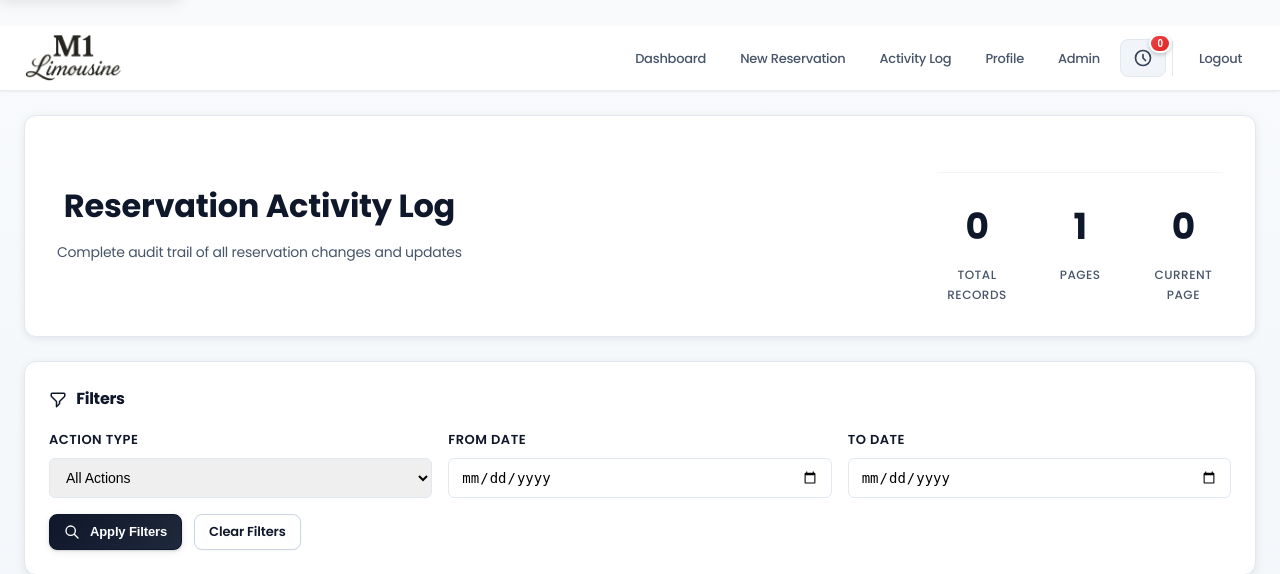
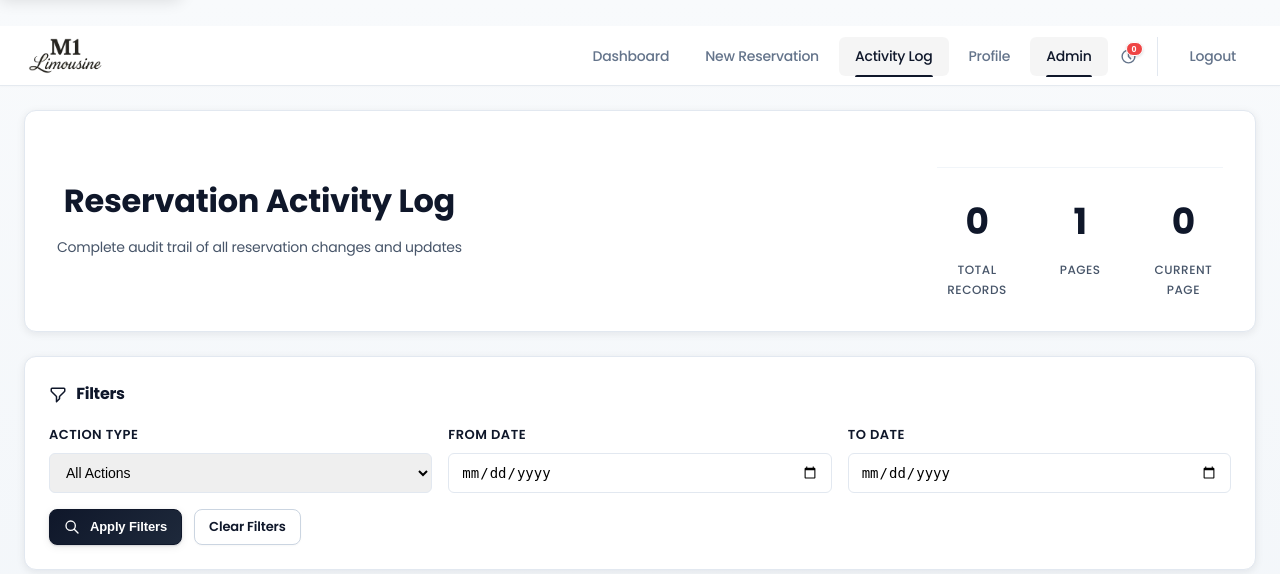
Before and after one commit to ysalha2003/m1limo, a Django app: page /admin/reservation-activity/ in a window 1280 px wide. Shown: the top 574 px of the page. Run offline with Django 5.2, Linux system fonts and the light colour scheme; the visitor is signed in with stand-in values (Sample User, id 1); data comes from the database, SQL or seed files in the repository; data that the repository does not hold is empty.

Commit message:
style: Refactor navigation styles for improved consistency and responsiveness; add active link highlighting

```diff
--- a/templates/base.html
+++ b/templates/base.html
@@ -248,24 +248,23 @@
            NAVIGATION - Modern Glass Effect
            ================================= */
         nav {
-            background: rgba(255, 255, 255, 0.95);
-            backdrop-filter: blur(16px) saturate(180%);
-            -webkit-backdrop-filter: blur(16px) saturate(180%);
-            border-bottom: 1px solid rgba(226, 232, 240, 0.8);
+            background: white;
+            border-bottom: 1px solid rgba(203, 213, 225, 0.5);
             position: sticky;
             top: 0;
             z-index: 1000;
-            box-shadow: 0 1px 3px rgba(0, 0, 0, 0.04), 0 1px 2px rgba(0, 0, 0, 0.02);
+            box-shadow: 0 1px 2px rgba(0, 0, 0, 0.02);
+            height: 60px;
         }
 
         .nav-container {
             max-width: 1280px;
             margin: 0 auto;
-            padding: 0 1.5rem;
+            padding: 0 28px;
             display: flex;
             justify-content: space-between;
             align-items: center;
-            min-height: 64px;
+            height: 60px;
         }
 
         .logo {
@@ -325,32 +324,50 @@
 
         .nav-links {
             display: flex;
-            gap: 6px;
+            gap: 4px;
             align-items: center;
         }
 
         .nav-link {
-            padding: 7px 14px;
-            border-radius: var(--radius);
+            padding: 8px 16px;
+            border-radius: 6px;
             text-decoration: none;
-            color: var(--text-secondary);
+            color: #64748b;
             font-weight: 500;
-            font-size: 13px;
-            transition: var(--transition);
+            font-size: 14px;
+            transition: all 0.15s ease;
             white-space: nowrap;
+            position: relative;
         }
 
         .nav-link:hover {
-            background: var(--primary-light);
+            background: #f8fafc;
+            color: #1e293b;
+        }
+
+        .nav-link.active {
             color: var(--primary);
+            background: rgba(4, 8, 20, 0.04);
+        }
+
+        .nav-link.active::after {
+            content: '';
+            position: absolute;
+            bottom: -1px;
+            left: 16px;
+            right: 16px;
+            height: 2px;
+            background: var(--primary);
+            border-radius: 2px 2px 0 0;
         }
 
         .user-info {
             display: flex;
             align-items: center;
-            gap: 12px;
-            padding-left: 12px;
-            border-left: 1px solid var(--border);
+            gap: 4px;
+            padding-left: 16px;
+            margin-left: 8px;
+            border-left: 1px solid #e2e8f0;
         }
 
         .user-name {
@@ -369,38 +386,37 @@
 
         .activity-btn {
             position: relative;
-            background: var(--color-gray-100);
-            border: 1px solid var(--color-gray-200);
-            border-radius: var(--radius-sm);
-            padding: 8px 12px;
+            background: transparent;
+            border: none;
+            border-radius: 6px;
+            padding: 8px;
             cursor: pointer;
-            transition: var(--transition-fast);
+            transition: all 0.15s ease;
             display: flex;
             align-items: center;
             justify-content: center;
-            color: var(--color-gray-700);
+            color: #64748b;
         }
 
         .activity-btn:hover {
-            background: var(--color-gray-200);
-            border-color: var(--color-gray-300);
-            color: var(--color-primary-dark);
+            background: #f8fafc;
+            color: #1e293b;
         }
 
         .activity-badge {
             position: absolute;
-            top: -6px;
-            right: -6px;
-            background: linear-gradient(135deg, var(--color-accent-red) 0%, #dc2626 100%);
+            top: 2px;
+            right: 2px;
+            background: #ef4444;
             color: white;
             border-radius: 999px;
-            padding: 2px 6px;
-            font-size: 10px;
-            font-weight: 700;
-            min-width: 18px;
+            padding: 1px 5px;
+            font-size: 9px;
+            font-weight: 600;
+            min-width: 16px;
             text-align: center;
-            box-shadow: 0 2px 4px rgba(0, 0, 0, 0.2);
-            border: 2px solid white;
+            box-shadow: 0 1px 3px rgba(0, 0, 0, 0.15);
+            border: 1.5px solid white;
         }
 
         .activity-dropdown {
@@ -1414,7 +1418,7 @@
     <nav>
         <div class="nav-container">
             <a href="{% url 'home' %}" class="logo">
-                <img src="{% static 'images/logo-white.png' %}" alt="M1 Limousine" style="height: 48px; width: auto; object-fit: contain;">
+                <img src="{% static 'images/logo-white.png' %}" alt="M1 Limousine" style="height: 36px; width: auto; object-fit: contain;">
             </a>
 
             <div class="nav-links">
@@ -1432,7 +1436,7 @@
                     {% if not user.is_staff %}
                     <div class="activity-dropdown-container">
                         <button class="activity-btn" onclick="toggleBookingsDropdown()" aria-label="View your bookings">
-                            <svg style="width: 20px; height: 20px;" fill="none" stroke="currentColor" viewBox="0 0 24 24">
+                            <svg style="width: 17px; height: 17px;" fill="none" stroke="currentColor" viewBox="0 0 24 24">
                                 <path stroke-linecap="round" stroke-linejoin="round" stroke-width="2" d="M9 5H7a2 2 0 00-2 2v12a2 2 0 002 2h10a2 2 0 002-2V7a2 2 0 00-2-2h-2M9 5a2 2 0 002 2h2a2 2 0 002-2M9 5a2 2 0 012-2h2a2 2 0 012 2"/>
                             </svg>
                             {% if user_bookings_count > 0 %}
@@ -1518,7 +1522,7 @@
                         <!-- Admin Activity Dropdown (System-Wide) -->
                         <div class="activity-dropdown-container">
                             <button class="activity-btn" onclick="toggleActivityDropdown()" aria-label="View recent system activity">
-                                <svg style="width: 20px; height: 20px;" fill="none" stroke="currentColor" viewBox="0 0 24 24">
+                                <svg style="width: 17px; height: 17px;" fill="none" stroke="currentColor" viewBox="0 0 24 24">
                                     <path stroke-linecap="round" stroke-linejoin="round" stroke-width="2" d="M12 8v4l3 3m6-3a9 9 0 11-18 0 9 9 0 0118 0z"/>
                                 </svg>
                                 <span class="activity-badge">{{ recent_activity_count|default:0 }}</span>
@@ -1808,6 +1812,22 @@
             });
         });
 
+        // Set active nav link based on current page
+        document.addEventListener('DOMContentLoaded', function() {
+            const currentPath = window.location.pathname;
+            const navLinks = document.querySelectorAll('.nav-link');
+
+            navLinks.forEach(link => {
+                const linkPath = new URL(link.href).pathname;
+
+                // Match exact paths or check if current path starts with link path
+                if (currentPath === linkPath ||
+                    (linkPath !== '/' && currentPath.startsWith(linkPath))) {
+                    link.classList.add('active');
+                }
+            });
+        });
+
         // User Bookings Dropdown Toggle
         function toggleBookingsDropdown() {
             const dropdown = document.getElementById('bookingsDropdown');
```
Also changed, not shown: other parts of templates/base.html (+9 -21 lines).
